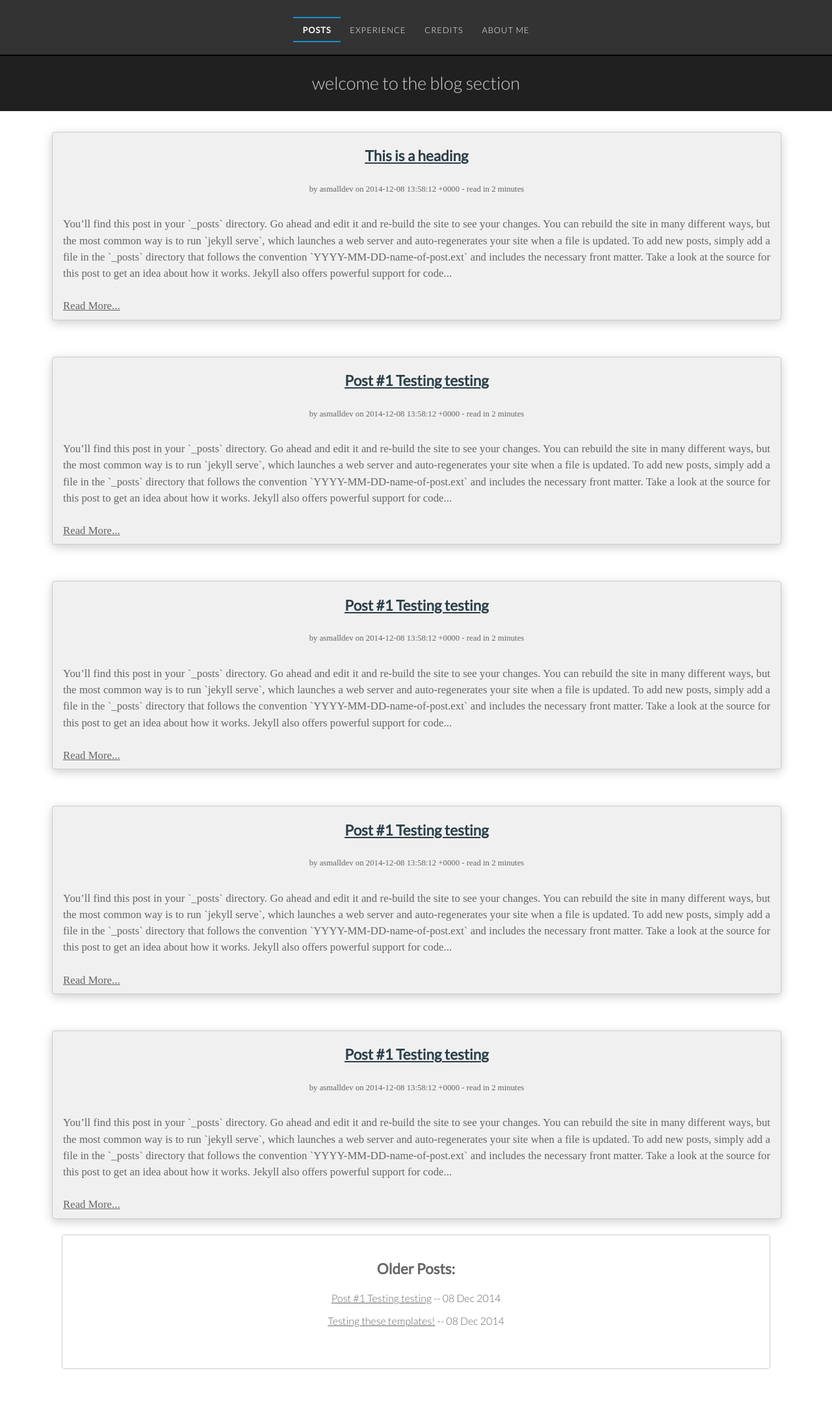
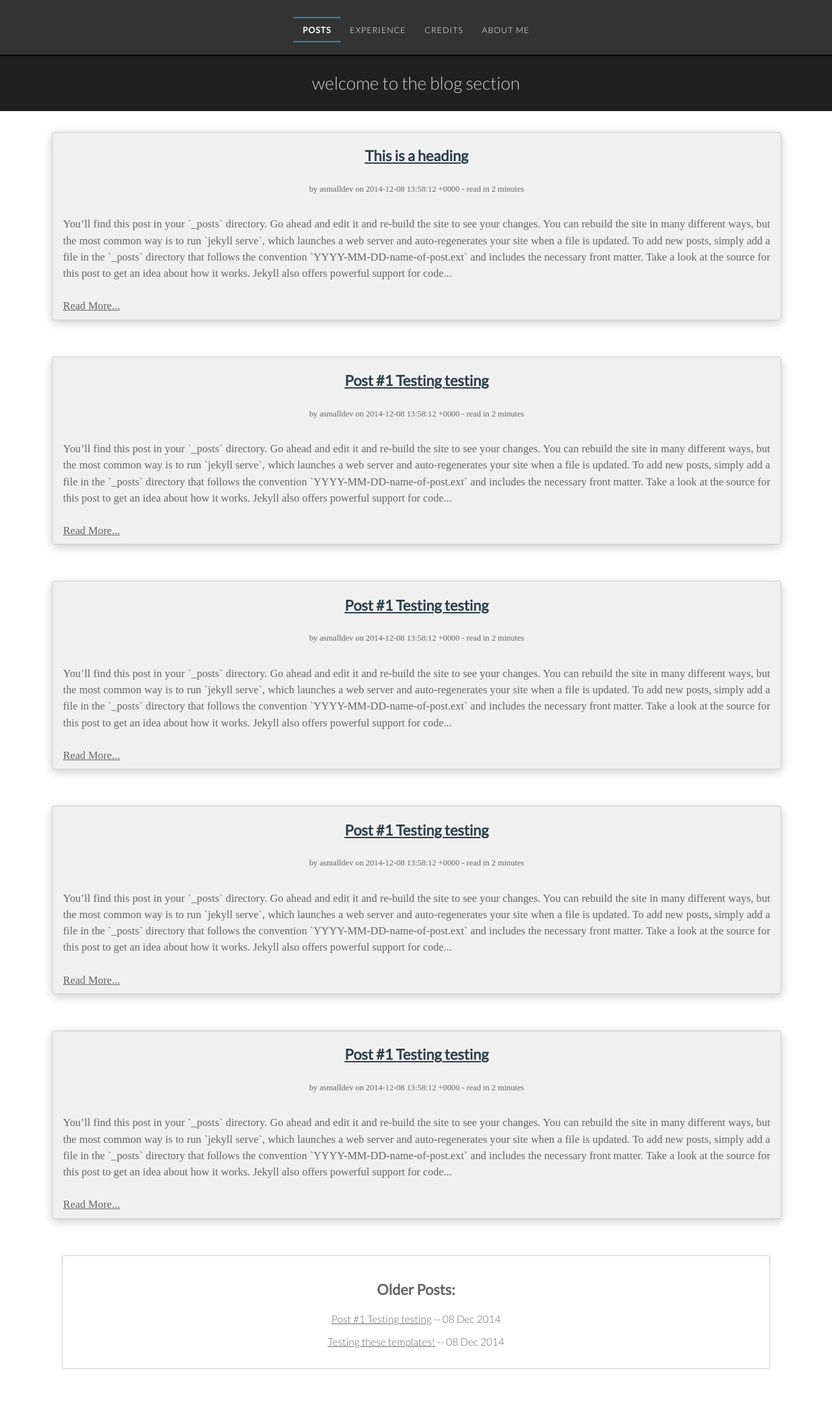
Before and after one commit to csmallbio/asmalldev.github.io, a Jekyll site: the page built from blog/index.html, in a window 1280 px wide. Shown: the whole page at 65% size. Built offline with Jekyll 4.4.1, drawn with Linux system fonts in a browser that asks for light colours; nearby versions of some CDN libraries; some web fonts are replaced.

Commit message:
tiny archive box fix on post list page

```diff
--- a/css/default.css
+++ b/css/default.css
@@ -912,7 +912,8 @@
 		border-width: 1px;
 		margin-left: auto;
 		margin-right: auto;
-		padding-bottom: 3em;
+		padding-bottom: 1em;
+		margin-top: 2em;
 		padding-top: 1em;
 		border: 1px solid #CCCCCC;
 		border-radius: 4px;
```
